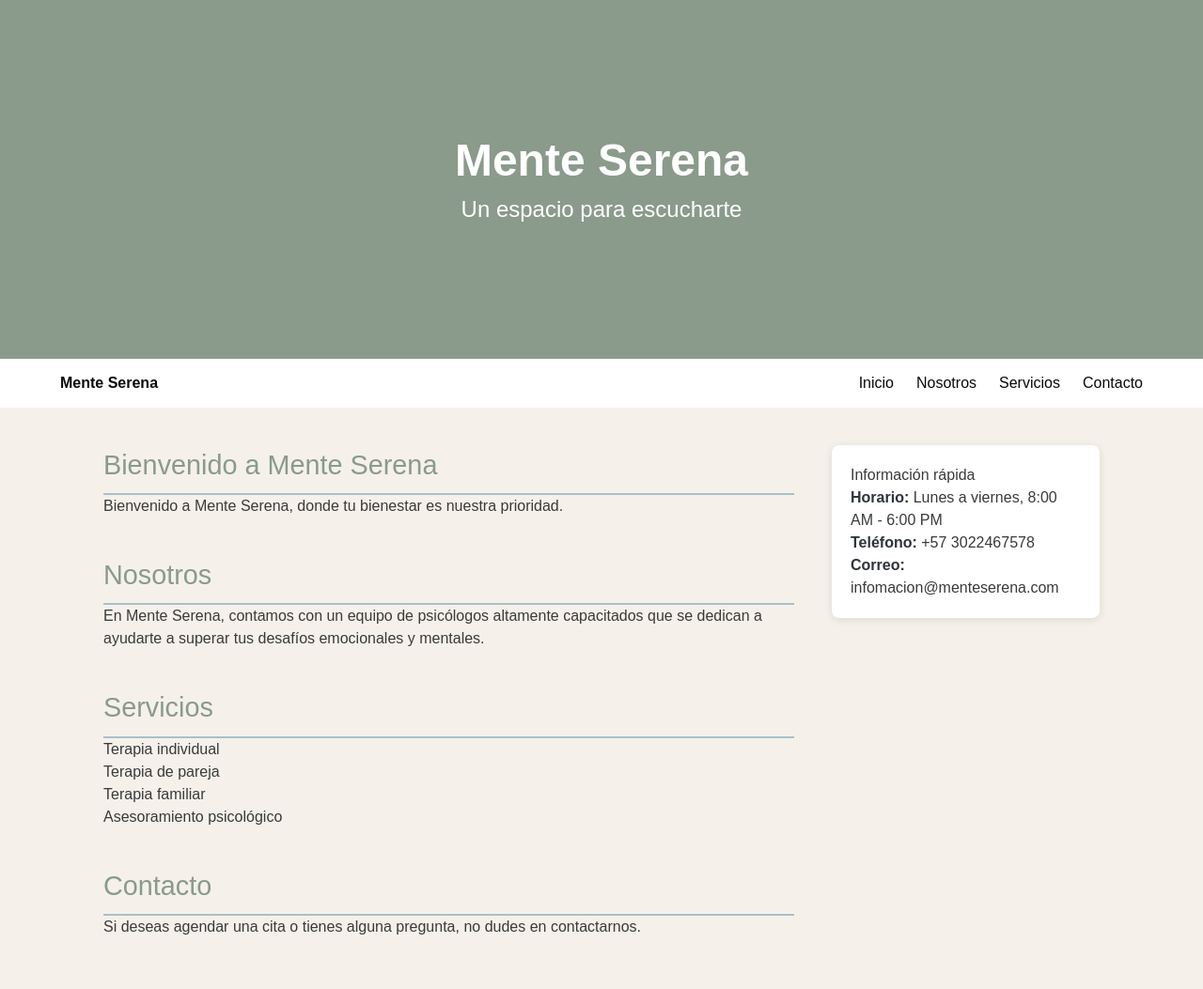
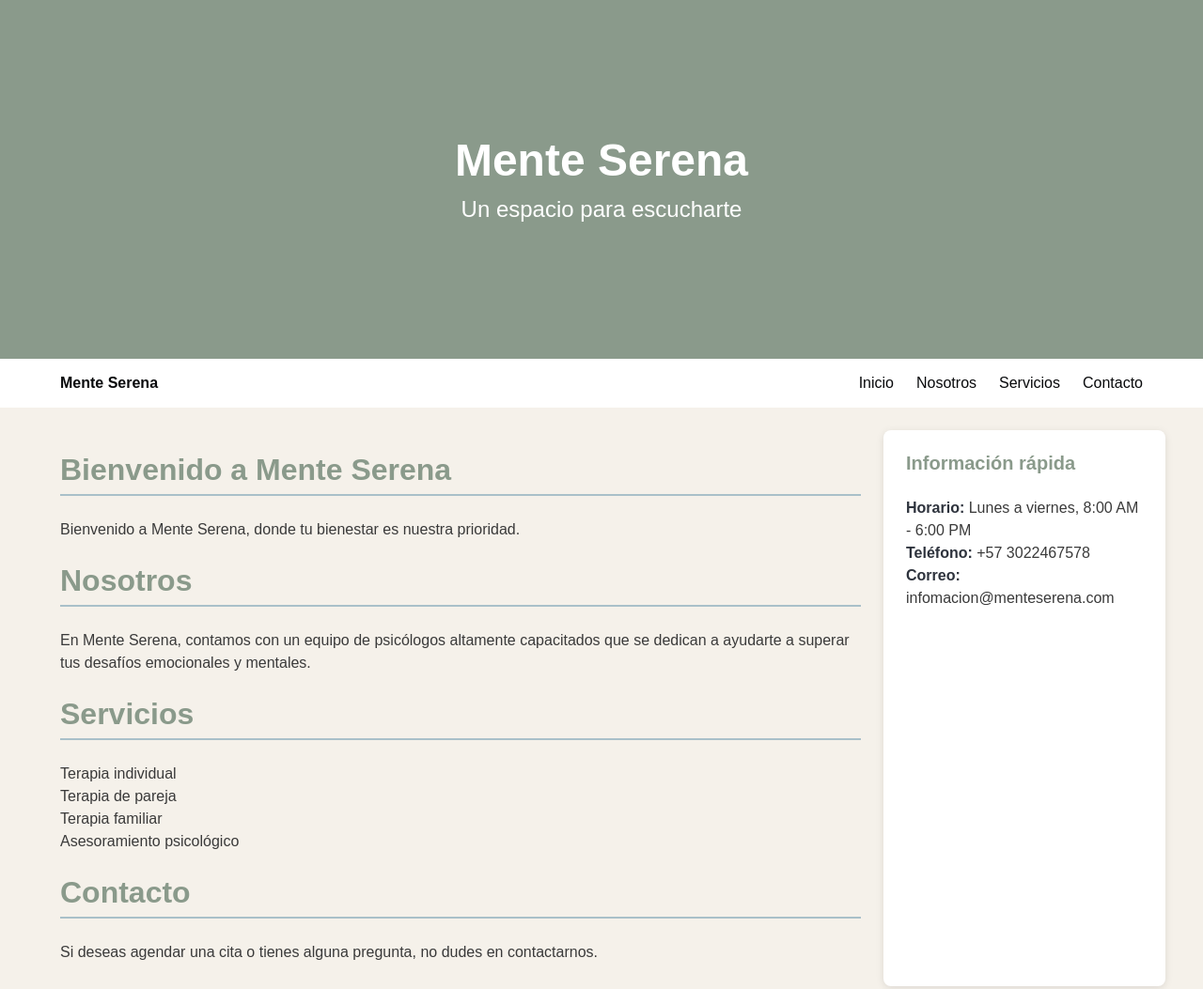
Before and after one commit to Yarisa-crypto/consultorio-psicologia, a plain HTML site: page index.html in a window 1280 px wide. Shown: the top 1053 px of the page at 94% size. Drawn offline with nearby package versions, Linux system fonts and the light colour scheme.

Commit message:
Aplicar columns y container de Bulma al layout

```diff
--- a/css/styles.css
+++ b/css/styles.css
@@ -30,31 +30,12 @@ header p{
 .navbar-item:hover {
     color: var(--verde-salvia);
 }
-main{
-    max-width: 1100px;
-    margin: 0 auto;
-    padding: 40px 20px;
-}
 
-section{
-    margin-bottom: 40px;
-}
 
-section h2{
+section h2 {
     color: var(--verde-salvia);
-    font-size: 1.8rem;
     border-bottom: 2px solid var(--azul-suave);
     padding-bottom: 8px;
-}
-
-main{
-    display: flex;
-    gap: 40px;
-    align-items: flex-start;
-}
-
-article{
-    flex: 3;
 }
 
 aside{
@@ -73,3 +54,7 @@ footer{
     padding: 20px;
     margin-top: 40px;
 }
+
+.title {
+    color: var(--verde-salvia);
+}
--- a/index.html
+++ b/index.html
@@ -40,20 +40,23 @@
         </div>
     </nav>
 
-    <main>
-        <article id="inicio">
-            <section>
-                <h2>Bienvenido a Mente Serena</h2>
+    <main class="section">
+        <div class="container">
+            <div class="columns is-variable is-6">
+
+                <article class="column is-three-quarters" id="inicio">
+                    <section class="block">
+                        <h2 class="title is-3">Bienvenido a Mente Serena</h2>
                         <p>Bienvenido a Mente Serena, donde tu bienestar es nuestra prioridad.</p>
                     </section>
 
-            <section>
-                <h2 id="nosotros">Nosotros</h2>
+                    <section class="block">
+                        <h2 class="title is-3" id="nosotros">Nosotros</h2>
                         <p>En Mente Serena, contamos con un equipo de psicólogos altamente capacitados que se dedican a ayudarte a superar tus desafíos emocionales y mentales.</p>
                     </section>
 
-            <section>
-                <h2 id="servicios">Servicios</h2>
+                    <section class="block">
+                        <h2 class="title is-3" id="servicios">Servicios</h2>
                         <ul>
                             <li>Terapia individual</li>
                             <li>Terapia de pareja</li>
@@ -62,20 +65,21 @@
                         </ul>
                     </section>
 
-            <section>
-                <h2 id="contacto">Contacto</h2>
+                    <section class="block">
+                        <h2 class="title is-3" id="contacto">Contacto</h2>
                         <p>Si deseas agendar una cita o tienes alguna pregunta, no dudes en contactarnos.</p>
                     </section>
-
                 </article>
 
-        <aside>
-            <h2>Información rápida</h2>
+                <aside class="column">
+                    <h2 class="title is-5">Información rápida</h2>
                     <p><strong>Horario:</strong> Lunes a viernes, 8:00 AM - 6:00 PM</p>
                     <p><strong>Teléfono:</strong> +57 3022467578</p>
                     <p><strong>Correo:</strong> infomacion@menteserena.com</p>
                 </aside>
 
+            </div>
+        </div>
     </main>
 
     <footer>
```
Lines whose indentation alone changed are shown as unchanged.
